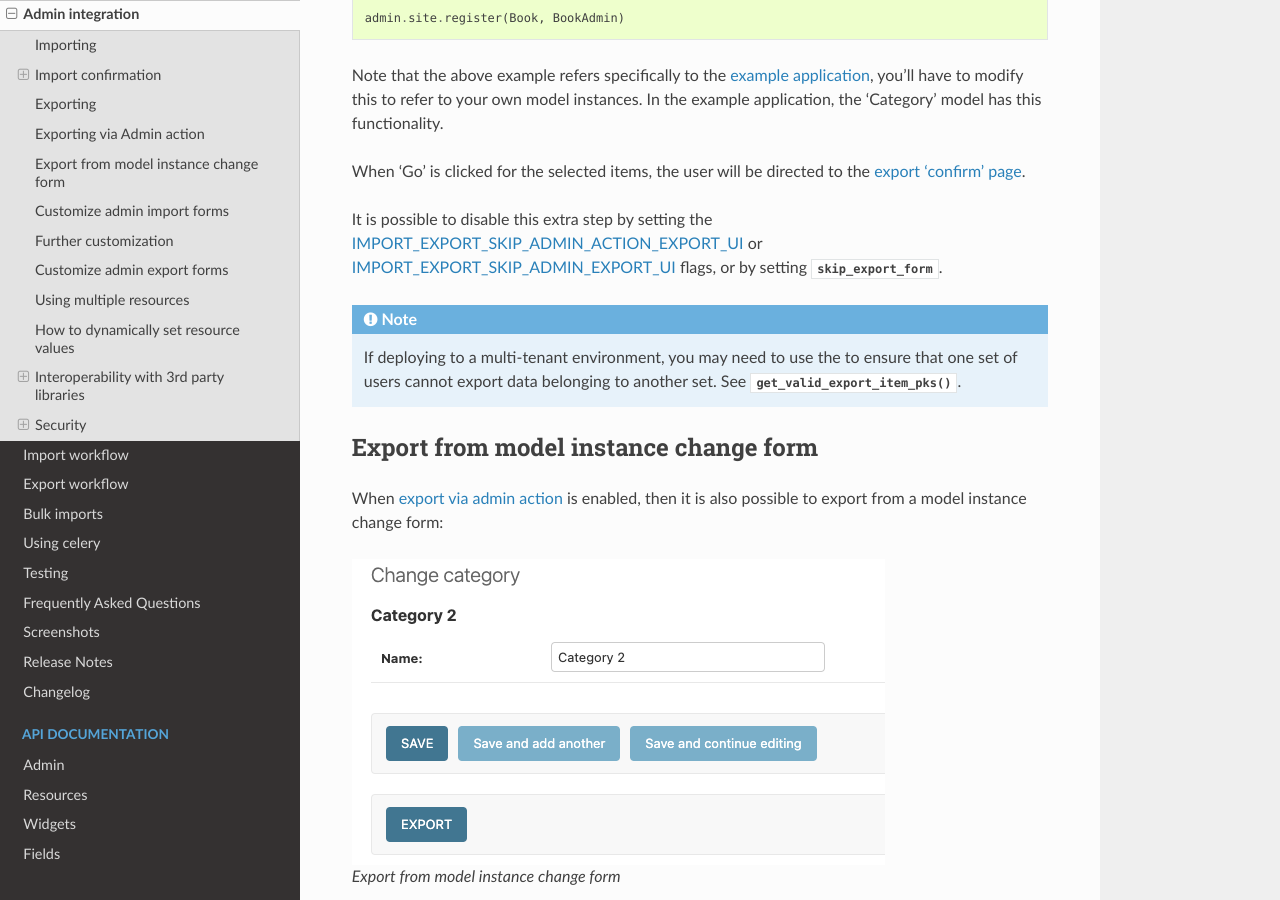
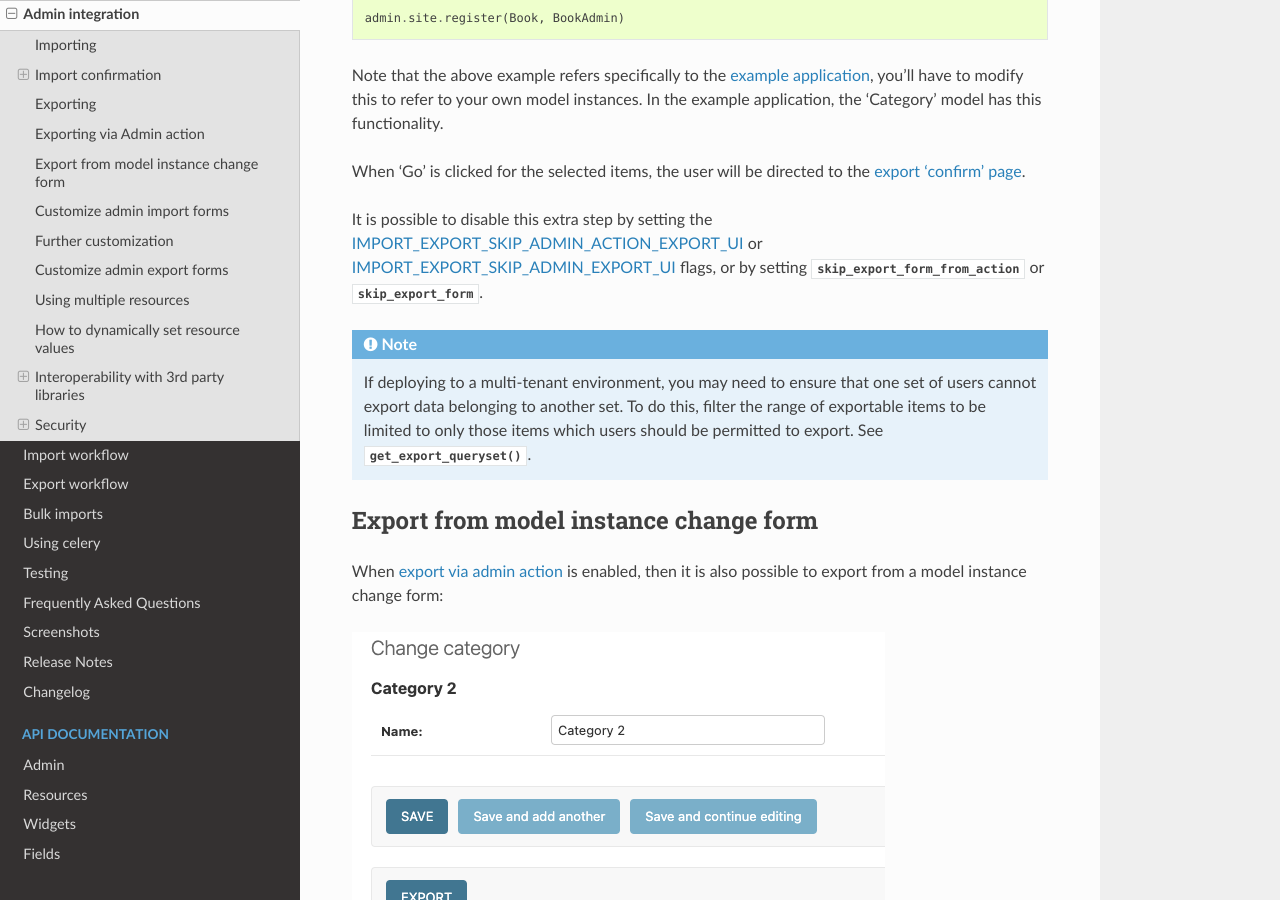
Before and after one commit to django-import-export/django-import-export, a Sphinx documentation site: the page built from docs/admin_integration.rst, in a window 1280 px wide and 900 px high, scrolled down 5537 px. Built offline with Sphinx 7.4.7 and the Read the Docs theme 2.0.0, drawn with Linux system fonts in a browser that asks for light colours; pages that are not in the unit, such as notebooks, are missing from menus; the version number could not be read and is left out.

Commit message:
updated documentation

```diff
--- a/docs/admin_integration.rst
+++ b/docs/admin_integration.rst
@@ -210,12 +210,15 @@ When 'Go' is clicked for the selected items, the user will be directed to the
 
 It is possible to disable this extra step by setting the :ref:`import_export_skip_admin_action_export_ui` or
 :ref:`import_export_skip_admin_export_ui` flags, or by setting
+:attr:`~import_export.admin.ExportMixin.skip_export_form_from_action` or
 :attr:`~import_export.admin.ExportMixin.skip_export_form`.
 
 .. note::
 
-    If deploying to a multi-tenant environment, you may need to use the to ensure that one set of users cannot export
-    data belonging to another set.  See :meth:`~import_export.admin.ExportMixin.get_valid_export_item_pks`.
+    If deploying to a multi-tenant environment, you may need to ensure that one set of users cannot export
+    data belonging to another set.  To do this, filter the range of exportable items to be limited to only
+    those items which users should be permitted to export.
+    See :meth:`~import_export.admin.ExportMixin.get_export_queryset`.
 
 .. _export_from_model_change_form:
 
```
Also changed, not shown: 1 other file.
